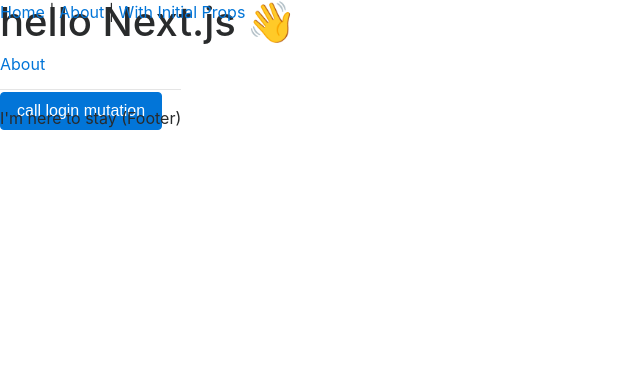
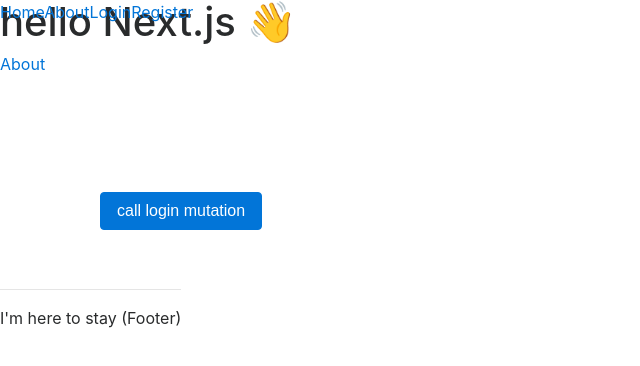
Before and after one commit to LukasZvikas/NextJS-TypeScript-GraphQL, a Next.js app: page / in a window 1280 px wide. Shown: the top 366 px of the page, without its empty margins (0-640 px from the left). Built offline with nearby package versions, Linux system fonts and the light colour scheme.

Commit message:
tested getUUser query from the client

```diff
--- a/components/Layout.tsx
+++ b/components/Layout.tsx
@@ -20,14 +20,15 @@
         <nav>
           <Link href="/">
             <a>Home</a>
-          </Link>{' '}
-          |{' '}
+          </Link>
           <Link href="/about">
             <a>About</a>
-          </Link>{' '}
-          |{' '}
-          <Link href="/initial-props">
-            <a>With Initial Props</a>
+          </Link>
+          <Link href="/login">
+            <a>Login</a>
+          </Link>
+          <Link href="/register">
+            <a>Register</a>
           </Link>
         </nav>
       </header>
--- a/pages/index.tsx
+++ b/pages/index.tsx
@@ -16,17 +16,18 @@
             <ApolloConsumer>
                 {(client: any) => (
                     <button
+                        style={{ margin: '100px' }}
                         className="btn btn-primary"
                         onClick={async () => {
                             const response = await client.query({
                                 query: gql`
-                query {
-                  loginUser(email: "lzvikas1@gmail.com", password: "1223") {
-                    token
-                    userId
-                    email
-                  }
-                }`,
+                                    query {
+                                        getUser {
+                                            _id
+                                            email
+                                        }
+                                    }
+                                `,
                             });
                             console.log('res', response);
                         }}
--- a/pages/login.tsx
+++ b/pages/login.tsx
@@ -88,7 +88,7 @@
                                 <div className="text-center heading heading-large">Login</div>
                                 <div className="row d-flex justify-content-center">
                                     <form
-                                        className="d-flex flex-column col-10 col-sm-6 col-md-4"
+                                        className="d-flex flex-column col-10 col-sm-8 col-md-3"
                                         onSubmit={this.handleSubmit.bind(this, login)}
                                     >
                                         <InputField
--- a/pages/register.tsx
+++ b/pages/register.tsx
@@ -122,7 +122,7 @@
                                 <div className="text-center heading heading-large">Register</div>
                                 <div className="row d-flex justify-content-center">
                                     <form
-                                        className="d-flex flex-column col-10 col-sm-6 col-md-4"
+                                        className="d-flex flex-column col-10 col-sm-6 col-md-3"
                                         onSubmit={this.handleSubmit.bind(this, register)}
                                     >
                                         <InputField
```
Also changed, not shown: 2 other files (tests, documents, lock files or other folders).
